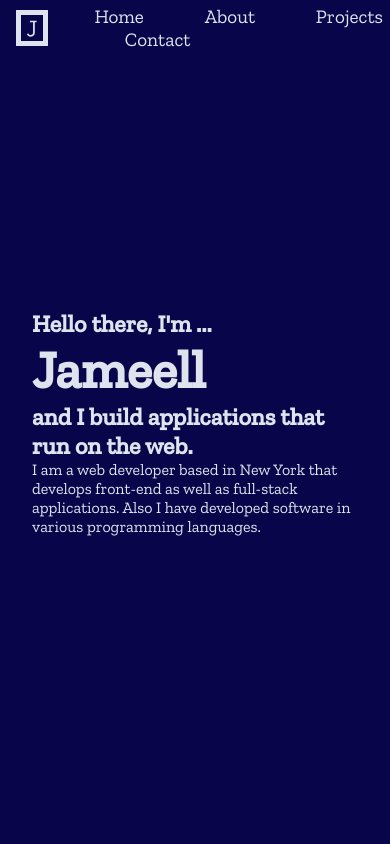
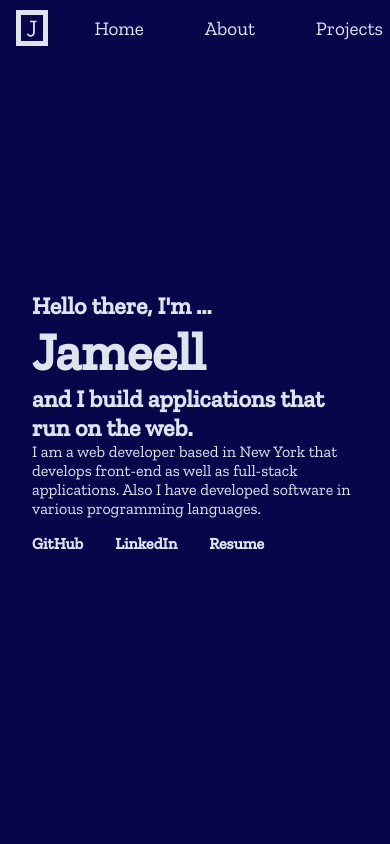
Before and after one commit to Jameell-Adjei/portfolio-website-v2, a React (Vite) app: page / in a window 390 px wide. Shown: the top 844 px of the page. Built offline with nearby package versions, Linux system fonts and the light colour scheme.

Commit message:
feat: created intro links component and added hover effects to it and the nav links

```diff
--- a/src/components/About.tsx
+++ b/src/components/About.tsx
@@ -28,7 +28,7 @@ const About: React.FC = () => {
 
       <p className="about-desc">
         I work with React.js, HTML, JavaScript, and CSS/SCSS to create quality
-        front-end products. For the backend I work with Express and MongoDB.
+        front-end products. For the backend I typically work with Node.js, Express, and MongoDB.
       </p>
       <ul className="skill-list">
         <li className="skill-list__item">JavaScript (ES6/ES2015)</li>
--- a/src/components/Contact.tsx
+++ b/src/components/Contact.tsx
@@ -13,7 +13,7 @@ const Contact: React.FC = () => {
       <p className="contact-section__desc">
         My email is open for anyone to send a message. I am also currently
         looking for job opportunities in web development. Feel free to message
-        me or ask any question you have. I will respond in a timely manner.{" "}
+        me or ask any question you have. I will respond in a timely manner.
       </p>
 
       <button className="contact-section__button">See More</button>
--- a/src/components/Intro.tsx
+++ b/src/components/Intro.tsx
@@ -1,5 +1,6 @@
 import React, { useRef } from "react";
 import { useOnScreen } from "../helperFuncs";
+import IntroLinks from "./IntroLinks";
 
 const Intro: React.FC = () => {
   const introRef = useRef(null);
@@ -24,6 +25,7 @@ const Intro: React.FC = () => {
         as full-stack applications. Also I have developed software in various
         programming languages.
       </p>
+      <IntroLinks/>
     </div>
   );
 };
--- /dev/null
+++ b/src/components/IntroLinks.tsx
@@ -0,0 +1,51 @@
+import React from "react";
+
+const IntroLinks: React.FC = () => {
+  return (
+    <ul className="intro__linkList">
+      <li>
+        <a
+          rel="noopener noreferrer"
+          href="https://github.com/Jameell-Adjei"
+          target="_blank"
+          className="intro__linkListItem underline-hover-effect"
+        >
+          GitHub
+        </a>
+      </li>
+      <li>
+        <a
+          rel="noopener noreferrer"
+          href="https://www.linkedin.com/in/jameell-adjei-994132225/"
+          target="_blank"
+          className="intro__linkListItem underline-hover-effect"
+        >
+          LinkedIn
+        </a>
+      </li>
+      <li>
+        <a
+          rel="noopener noreferrer"
+          href="https://drive.google.com/file/d/1103L-nbrfVDtOxeuEMDJD4pasL7hOWKe/view"
+          target="_blank"
+          className="intro__linkListItem underline-hover-effect"
+        >
+          Resume
+        </a>
+      </li>
+
+{/*
+      <li>
+        <a
+          rel="noopener noreferrer"
+          href="mailto:jameelladjei@gmail.com"
+          className="intro__linkListItem underline-hover-effect"
+        >
+          Contact Me via Email
+        </a>
+      </li> */}
+    </ul>
+  );
+};
+
+export default IntroLinks;
--- a/src/components/Navbar.tsx
+++ b/src/components/Navbar.tsx
@@ -31,14 +31,14 @@ const Navbar: React.FC = () => {
       </a>
       <div className="navbar__items">
         <a
-          className="navbar__items--link"
+          className="navbar__items--link underline-hover-effect"
           href="#intro"
           rel="noopener noreferrer"
         >
           <span className="">Home</span>
         </a>
         <a
-          className="navbar__items--link"
+          className="navbar__items--link underline-hover-effect"
           href="#about-section"
           rel="noopener noreferrer"
         >
@@ -46,7 +46,7 @@ const Navbar: React.FC = () => {
         </a>
 
         <a
-          className="navbar__items--link"
+          className="navbar__items--link underline-hover-effect"
           href="#projects"
           rel="noopener noreferrer"
         >
@@ -54,7 +54,7 @@ const Navbar: React.FC = () => {
         </a>
 
         <a
-          className="navbar__items--link"
+          className="navbar__items--link underline-hover-effect"
           href="#contact"
           rel="noopener noreferrer"
         >
--- a/src/styles/base/_base.scss
+++ b/src/styles/base/_base.scss
@@ -1,17 +1,43 @@
-@use '../abstracts/variables';
-@import url('https://fonts.googleapis.com/css2?family=Zilla+Slab:wght@400;500&display=swap');
+@use "../abstracts/variables";
+@use "../abstracts/mixins" as m;
+@import url("https://fonts.googleapis.com/css2?family=Zilla+Slab:wght@400;500&display=swap");
 
 :root {
   color: variables.$text-color;
   background-color: variables.$background-color;
-    font-family: 'Zilla Slab', serif;
+  font-family: "Zilla Slab", serif;
   color-scheme: dark;
   -webkit-font-smoothing: antialiased;
   -moz-osx-font-smoothing: grayscale;
 }
 
-.basePadding{
+.basePadding {
   padding: 0 2rem;
   max-width: 100rem;
   margin: 0 auto;
 }
+
+@include m.breakpoint("1200") {
+  @media (hover: hover) {
+    .underline-hover-effect {
+      padding-bottom: 0.1rem; /* defines the space between text and underline */
+      position: relative;
+    }
+
+    .underline-hover-effect::before {
+      content: "";
+      position: absolute;
+      right: 0;
+      bottom: 0;
+      width: 0;
+      height: 2px;
+      background-color: rgb(0, 195, 255);
+      transition: width 0.25s ease-out;
+    }
+    .underline-hover-effect:hover::before {
+      width: 100%;
+      left: 0;
+      right: auto;
+    }
+  }
+}
--- a/src/styles/components/_intro.scss
+++ b/src/styles/components/_intro.scss
@@ -1,3 +1,5 @@
+@use "../abstracts/variables";
+
 .intro {
   // padding: 0 4rem;
   min-height: 100vh;
@@ -13,10 +15,10 @@
     }
   }
   .intro__desc {
-      font-size: calc(max(1rem, min(1.8vw, 10rem)));
+    font-size: calc(max(1rem, min(0.5rem + 0.8vw, 5rem)));
 
-      @supports (font-size: clamp(1rem, 1.8vw, 10rem)) {
-        font-size: clamp(1rem, 1.8vw, 10rem);
+    @supports (font-size: clamp(1rem, 0.5rem + 0.8vw, 5rem)) {
+      font-size: clamp(1rem, 0.5rem + 0.8vw, 5rem);
     }
   }
 
@@ -27,4 +29,28 @@
       font-size: clamp(3.3rem, 5vw, 12rem);
     }
   }
+
+  .intro__linkList {
+    display: flex;
+    list-style: none;
+    gap: 0 2rem;
+    padding: 1rem 0 0 0;
+
+    .intro__linkListItem {
+      font-weight: bold;
+      text-decoration: none;
+      color: variables.$text-color;
+
+      @supports (font-size: clamp(1rem, 0.5rem + 0.8vw, 5rem)) {
+        font-size: clamp(1rem, 0.5rem + 0.8vw, 5rem);
       }
+
+      &:visited {
+        color: variables.$text-color;
+      }
+
+
+
+    }
+  }
+}
--- a/src/styles/components/_navbar.scss
+++ b/src/styles/components/_navbar.scss
@@ -32,25 +32,3 @@
   box-shadow: 0 2px 5px 0 rgba(255, 255, 255, 0.16),
     0 2px 5px 0 rgba(255, 255, 255, 0.12);
 }
-
-.navbar__items--link::after {
-  content: "";
-  width: 0%;
-  height: 0.105rem;
-  background: radial-gradient(
-    circle,
-    rgba(48, 197, 48, 1) 12%,
-    rgba(48, 197, 48, 1) 62%
-  ); /* W3C, IE 10+/ Edge, Firefox 16+, Chrome 26+, Opera 12+, Safari 7+ */
-  position: absolute;
-  top: 20px;
-  bottom: 0%;
-  left: 50%;
-  margin-top: 5px;
-  border-radius: 10px;
-  transition: all 0.2s ease;
-}
-.navbar__items--link:hover::after {
-  left: 0%;
-  width: 100%;
-}
```
Lines whose indentation alone changed are shown as unchanged.
